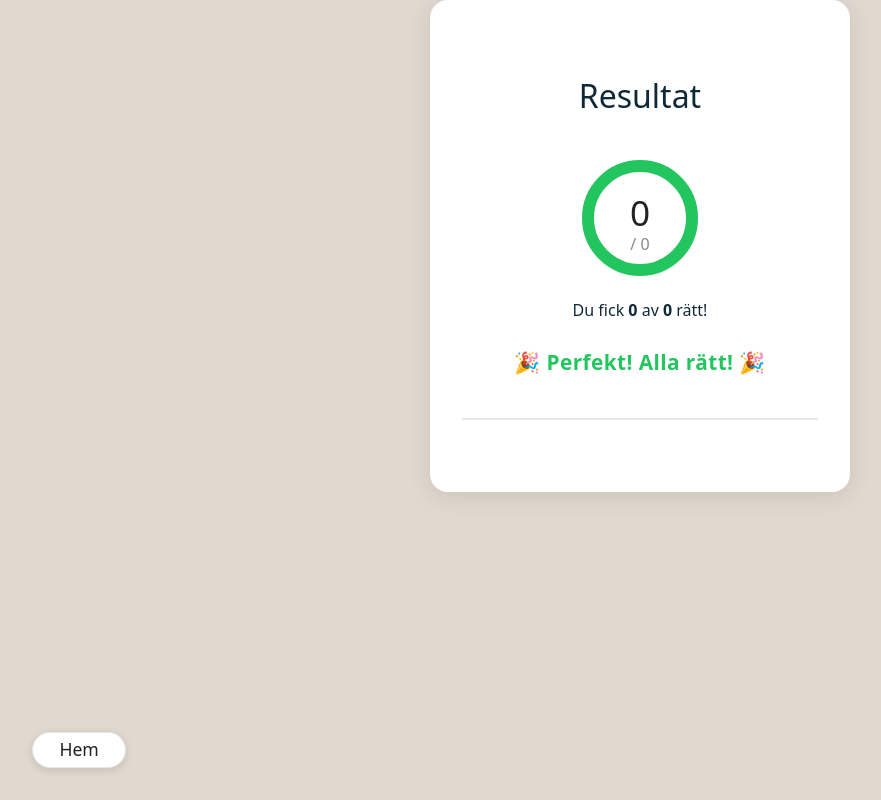
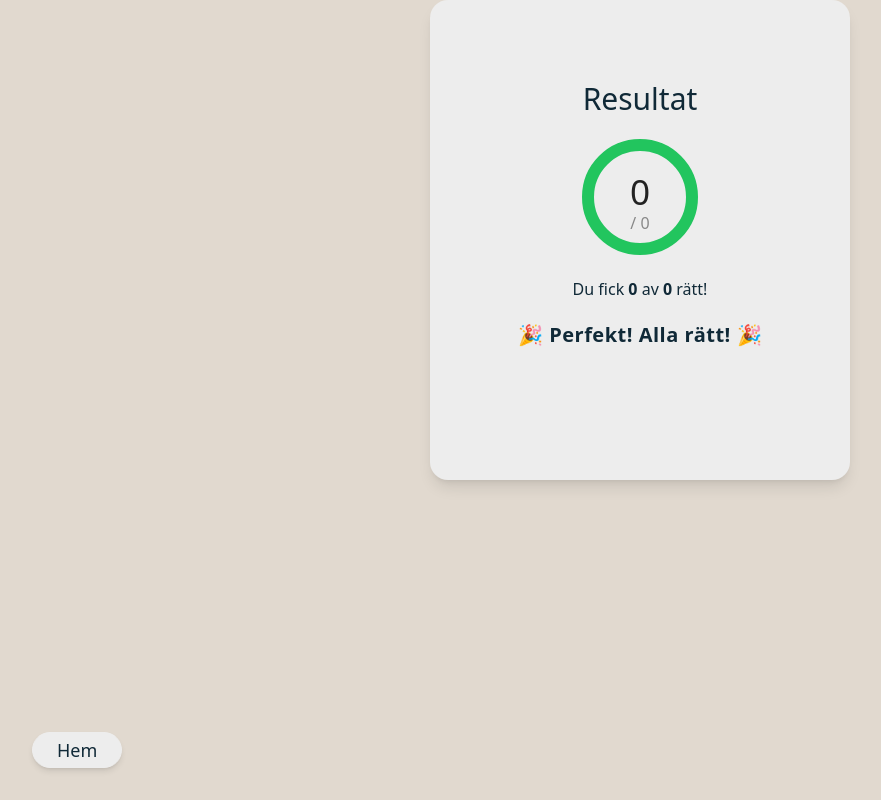
Before and after one commit to DavidNorrestam/martyparty, a SvelteKit app: page /result in a window 1280 px wide. Shown: the whole page, without its empty margins (0-881 px from the left). Built offline with nearby package versions, Linux system fonts and the light colour scheme.

Commit message:
css normalization

```diff
--- a/src/lib/components/quiz/QuizResult.svelte
+++ b/src/lib/components/quiz/QuizResult.svelte
@@ -73,31 +73,30 @@
   }
 </script>
 
-<div class="quiz-result">
-  <h2>Resultat</h2>
-  <div class="progress-container">
+<div class="text-center mt-8 relative z-[1]">
+  <h2 class="text-3xl mb-5">Resultat</h2>
+  <div class="flex justify-center items-center mb-5 relative z-[2]">
     <svg width="120" height="120" viewBox="0 0 120 120">
       <circle
-        class="progress-bg"
+        class="opacity-40"
         cx="60"
         cy="60"
         r="52"
-        stroke="#e5e7eb"
+        stroke="rgb(229, 231, 235)"
         stroke-width="12"
         fill="none"
       />
       <circle
-        class="progress-bar"
+        class="-rotate-90 origin-center transition-[stroke-dashoffset] duration-1000 ease-[cubic-bezier(0.4,2,0.6,1)]"
         cx="60"
         cy="60"
         r="52"
-        stroke="#22c55e"
+        stroke="rgb(34, 197, 94)"
         stroke-width="12"
         fill="none"
         stroke-dasharray={2 * Math.PI * 52}
         stroke-dashoffset={2 * Math.PI * 52 * (1 - percent / 100)}
         stroke-linecap="round"
-        style="transition: stroke-dashoffset 1s cubic-bezier(.4,2,.6,1);"
       />
       <text x="60" y="68" text-anchor="middle" font-size="2.2em" fill="#222">
         {score}
@@ -109,11 +108,11 @@
   </div>
   <p>Du fick <b>{score}</b> av <b>{total}</b> rätt!</p>
   {#if score === total}
-    <div class="congrats">🎉 Perfekt! Alla rätt! 🎉</div>
+    <div class="text-xl text-success mt-5 font-bold tracking-wide animate-[var(--animate-pop)]">🎉 Perfekt! Alla rätt! 🎉</div>
     {#if showConfetti}
       <canvas
         bind:this={confettiCanvas}
-        class="confetti-canvas"
+        class="absolute left-1/2 top-0 -translate-x-1/2 pointer-events-none z-10 w-80 h-45 max-w-full max-h-[40vw]"
         width="320"
         height="180"
         aria-hidden="true"
@@ -121,65 +120,3 @@
     {/if}
   {/if}
 </div>
-
-<style>
-  .quiz-result {
-    text-align: center;
-    margin-top: 2rem;
-    position: relative;
-    z-index: 1;
-  }
-  .quiz-result h2 {
-    font-size: 2rem;
-    margin-bottom: 1.2em;
-  }
-  .progress-container {
-    display: flex;
-    justify-content: center;
-    align-items: center;
-    margin-bottom: 1.2em;
-    position: relative;
-    z-index: 2;
-  }
-  .progress-bg {
-    opacity: 0.4;
-  }
-  .progress-bar {
-    transform: rotate(-90deg);
-    transform-origin: 50% 50%;
-    transition: stroke-dashoffset 1s cubic-bezier(0.4, 2, 0.6, 1);
-  }
-  .congrats {
-    font-size: 1.3em;
-    color: #22c55e;
-    margin-top: 1.2em;
-    font-weight: bold;
-    letter-spacing: 0.02em;
-    animation: pop 0.7s cubic-bezier(0.4, 2, 0.6, 1);
-  }
-  @keyframes pop {
-    0% {
-      transform: scale(0.7);
-      opacity: 0;
-    }
-    60% {
-      transform: scale(1.15);
-      opacity: 1;
-    }
-    100% {
-      transform: scale(1);
-    }
-  }
-  .confetti-canvas {
-    position: absolute;
-    left: 50%;
-    top: 0;
-    transform: translateX(-50%);
-    pointer-events: none;
-    z-index: 10;
-    width: 320px;
-    height: 180px;
-    max-width: 100vw;
-    max-height: 40vw;
-  }
-</style>
--- a/src/routes/quiz/+page.svelte
+++ b/src/routes/quiz/+page.svelte
@@ -72,18 +72,18 @@
   <!-- Floating Home Button -->
   <Button
     onclick={() => goto(resolve("/"))}
-    class="floating-home-btn"
+    class="fixed top-8 left-8 z-50 rounded-full px-6 py-3 text-lg shadow-md bg-background text-foreground border border-border transition-all hover:bg-muted hover:shadow-lg max-md:top-4 max-md:left-4 max-md:px-5 max-md:py-2 max-md:text-base"
     aria-label="Hem"
   >
     Hem
   </Button>
 
   {#if loading}
-    <div class="quiz-loading-overlay">
-      <div class="spinner"></div>
-      <div class="loading-text">
-        Laddar frågor<span class="dot one">.</span><span class="dot two">.</span
-        ><span class="dot three">.</span>
+    <div class="fixed inset-0 flex flex-col items-center justify-center bg-background/25 backdrop-blur-[2.5px] z-[200] pointer-events-auto transition-colors">
+      <div class="w-12 h-12 border-4 border-border border-t-primary rounded-full animate-spin mb-5"></div>
+      <div class="text-xl text-foreground tracking-wide font-medium flex items-center justify-center min-h-[2em]">
+        Laddar frågor<span class="opacity-20 animate-pulse text-xl ml-0.5">.</span><span class="opacity-20 animate-pulse delay-200 text-xl ml-0.5">.</span
+        ><span class="opacity-20 animate-pulse delay-400 text-xl ml-0.5">.</span>
       </div>
     </div>
   {:else if currentState.questions.length && !currentState.finished}
@@ -92,7 +92,7 @@
         style="max-width: 480px; width: 100%; min-height: 420px; box-shadow: 0 2px 16px #0001; position: relative; display: flex; flex-direction: column; justify-content: flex-start;"
       >
         <!-- Progress indicator inside card -->
-        <div class="card-progress-bar">
+        <div class="w-full flex justify-center items-center pt-5 pb-2 bg-transparent max-md:pt-3 max-md:pb-1">
           <QuizProgress
             current={currentState.current + 1}
             total={currentState.questions.length}
@@ -115,114 +115,3 @@
     <p class="quiz-loading">Inga frågor tillgängliga.</p>
   {/if}
 </main>
-
-<style>
-  :global(.floating-home-btn) {
-    position: fixed;
-    top: 2rem;
-    left: 2rem;
-    z-index: 100;
-    border-radius: 50px;
-    padding: 0.7em 1.5em;
-    font-size: 1.1em;
-    box-shadow: 0 2px 8px #0002;
-    background: #fff;
-    color: #222;
-    border: 1px solid #e5e7eb;
-    transition:
-      background 0.2s,
-      box-shadow 0.2s;
-  }
-  :global(.floating-home-btn:hover) {
-    background: #f3f4f6;
-    box-shadow: 0 4px 16px #0002;
-  }
-  .quiz-loading-overlay {
-    position: fixed;
-    top: 0;
-    left: 0;
-    width: 100vw;
-    height: 100vh;
-    display: flex;
-    flex-direction: column;
-    align-items: center;
-    justify-content: center;
-    background: rgba(255, 255, 255, 0.25); /* Less opaque */
-    backdrop-filter: blur(2.5px); /* Subtle blur for modern look */
-    z-index: 200;
-    pointer-events: all;
-    transition: background 0.2s;
-  }
-  .spinner {
-    width: 48px;
-    height: 48px;
-    border: 5px solid #e5e7eb;
-    border-top: 5px solid #4f46e5;
-    border-radius: 50%;
-    animation: spin 1s linear infinite;
-    margin-bottom: 1.2em;
-  }
-  @keyframes spin {
-    0% {
-      transform: rotate(0deg);
-    }
-    100% {
-      transform: rotate(360deg);
-    }
-  }
-  .loading-text {
-    font-size: 1.3em;
-    color: #222;
-    letter-spacing: 0.02em;
-    font-weight: 500;
-    display: flex;
-    align-items: center;
-    justify-content: center;
-    min-height: 2em;
-  }
-  .dot {
-    opacity: 0.2;
-    animation: blink 1.4s infinite both;
-    font-size: 1.3em;
-    margin-left: 0.1em;
-  }
-  .dot.one {
-    animation-delay: 0s;
-  }
-  .dot.two {
-    animation-delay: 0.2s;
-  }
-  .dot.three {
-    animation-delay: 0.4s;
-  }
-  @keyframes blink {
-    0%,
-    80%,
-    100% {
-      opacity: 0.2;
-    }
-    40% {
-      opacity: 1;
-    }
-  }
-
-  .card-progress-bar {
-    width: 100%;
-    display: flex;
-    justify-content: center;
-    align-items: center;
-    padding: 1.2em 0 0.5em 0;
-    background: none;
-  }
-  @media (max-width: 600px) {
-    :global(.floating-home-btn) {
-      top: 1rem;
-      left: 1rem;
-      padding: 0.6em 1.2em;
-      font-size: 1em;
-    }
-    .card-progress-bar {
-      padding: 0.7em 0 0.3em 0;
-    }
-  }
-</style>
--- a/src/routes/result/+page.svelte
+++ b/src/routes/result/+page.svelte
@@ -43,22 +43,23 @@
 </script>
 
 <!-- Floating Home Button -->
-<Button onclick={goHome} class="floating-home-btn" aria-label="Hem">Hem</Button>
+<!-- Floating Home Button -->
+<Button onclick={goHome} class="fixed bottom-8 left-8 z-50 rounded-full px-6 py-3 text-lg shadow-md bg-card text-foreground border border-border transition-all hover:bg-muted hover:shadow-lg max-md:bottom-4 max-md:left-4 max-md:px-5 max-md:py-2 max-md:text-base" aria-label="Hem">Hem</Button>
 
 <main>
-  <div class="centered-main">
+  <div class="max-w-[420px] mx-auto bg-card rounded-[18px] shadow-lg p-10 flex flex-col items-center justify-center min-h-[60vh] max-md:p-4 max-md:min-h-[70vh]">
     <QuizResult {score} {total} />
-    <hr class="result-divider" />
+    <hr class="w-full max-w-[420px] my-10 border-t-2 border-border" />
     {#if mode}
       <ul style="width:100%;max-width:420px;padding:0;list-style:none;">
         {#each $quiz.answers as ans, i}
           <li style="margin-bottom:1.5em;">
-            <div class="card-container">
-              <Card class={ans.correct ? "correct-card" : "incorrect-card"}>
+            <div class="w-full max-w-[420px] max-md:max-w-full">
+              <Card class={ans.correct ? "border-2 border-success bg-success/10" : "border-2 border-destructive bg-destructive/10"}>
                 <CardContent>
-                  <div class="result-header">
+                  <div class="flex items-center gap-2 mb-2 text-lg">
                     <span
-                      class="result-icon"
+                      class="text-2xl leading-none align-middle select-none"
                       aria-label={ans.correct ? "Rätt" : "Fel"}
                       >{ans.correct ? "✔" : "❌"}</span
                     >
@@ -79,9 +80,9 @@
                     {/if}
                   </div>
                   {#if (mode.id === "image-to-swedish" || mode.id === "imageToNameFreetext") && ans.question.images && ans.question.images.length}
-                    <div class="image-list">
+                    <div class="flex gap-4 my-2 flex-wrap justify-center">
                       {#each ans.question.images as url}
-                        <img src={url} alt="Växtbild" class="answer-image" />
+                        <img src={url} alt="Växtbild" class="max-w-[120px] max-h-[140px] w-full h-[140px] object-cover rounded-lg shadow-sm bg-muted block" />
                       {/each}
                     </div>
                   {/if}
@@ -124,109 +125,3 @@
     {/if}
   </div>
 </main>
-
-<style>
-  :global(.floating-home-btn) {
-    position: fixed;
-    bottom: 2rem;
-    left: 2rem;
-    z-index: 100;
-    border-radius: 50px;
-    padding: 0.7em 1.5em;
-    font-size: 1.1em;
-    box-shadow: 0 2px 8px #0002;
-    background: #fff;
-    color: #222;
-    border: 1px solid #e5e7eb;
-    transition:
-      background 0.2s,
-      box-shadow 0.2s;
-  }
-  :global(.floating-home-btn:hover) {
-    background: #f3f4f6;
-    box-shadow: 0 4px 16px #0002;
-  }
-  /* Content container styles (copied from quiz page, adjusted for result) */
-  .centered-main {
-    max-width: 420px;
-    margin: auto;
-    background: #fff;
-    border-radius: 18px;
-    box-shadow: 0 4px 24px rgba(0, 0, 0, 0.1);
-    padding: 2.5rem 2rem;
-    display: flex;
-    flex-direction: column;
-    align-items: center;
-    justify-content: center;
-    min-height: 60vh;
-  }
-  .card-container {
-    width: 100%;
-    max-width: 420px;
-  }
-  :global(.correct-card) {
-    border: 2px solid var(--success) !important;
-    background: color-mix(in srgb, var(--success) 10%, var(--card)) !important;
-  }
-  :global(.incorrect-card) {
-    border: 2px solid var(--destructive) !important;
-    background: color-mix(
-      in srgb,
-      var(--destructive) 10%,
-      var(--card)
-    ) !important;
-  }
-  .result-header {
-    display: flex;
-    align-items: center;
-    gap: 0.5em;
-    margin-bottom: 0.5em;
-    font-size: 1.1em;
-  }
-  .result-icon {
-    font-size: 1.5em;
-    line-height: 1;
-    vertical-align: middle;
-    user-select: none;
-  }
-  .image-list {
-    display: flex;
-    gap: 1em;
-    margin: 0.5em 0;
-    flex-wrap: wrap;
-    justify-content: center;
-  }
-  .answer-image {
-    max-width: 120px;
-    max-height: 140px;
-    width: 100%;
-    height: 140px;
-    object-fit: cover;
-    border-radius: 8px;
-    box-shadow: 0 1px 4px #0001;
-    background: #e5e7eb;
-    display: block;
-  }
-  .result-divider {
-    width: 100%;
-    max-width: 420px;
-    margin: 2.5rem 0 2rem 0;
-    border: none;
-    border-top: 2px solid #e5e7eb;
-  }
-  @media (max-width: 600px) {
-    .centered-main {
-      padding: 1rem;
-      min-height: 70vh;
-    }
-    .card-container {
-      max-width: 100%;
-    }
-    :global(.floating-home-btn) {
-      bottom: 1rem;
-      left: 1rem;
-      padding: 0.6em 1.2em;
-      font-size: 1em;
-    }
-  }
-</style>
```
Also changed, not shown: src/app.css (+18 -0 lines), src/lib/components/quiz/QuizProgress.svelte (+2 -13 lines).
